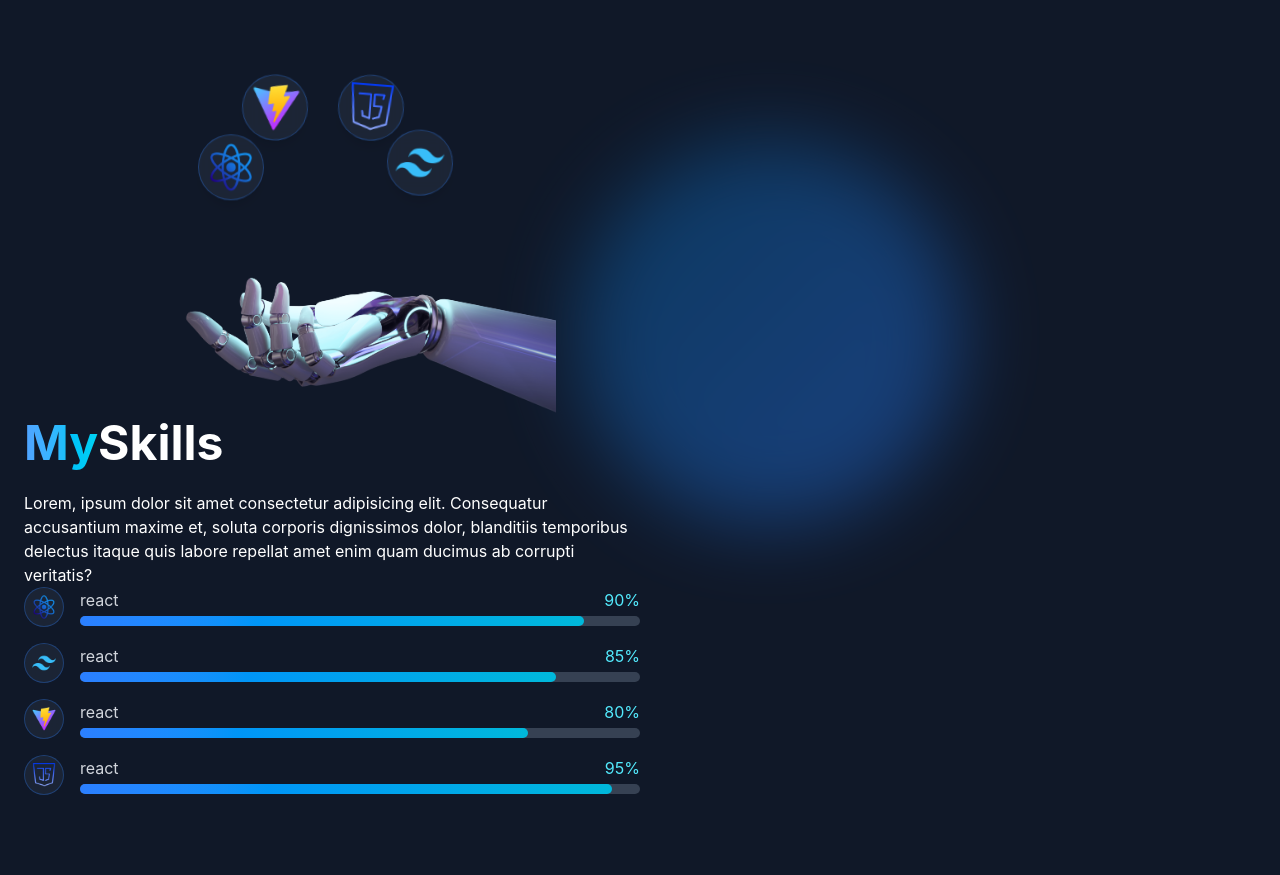
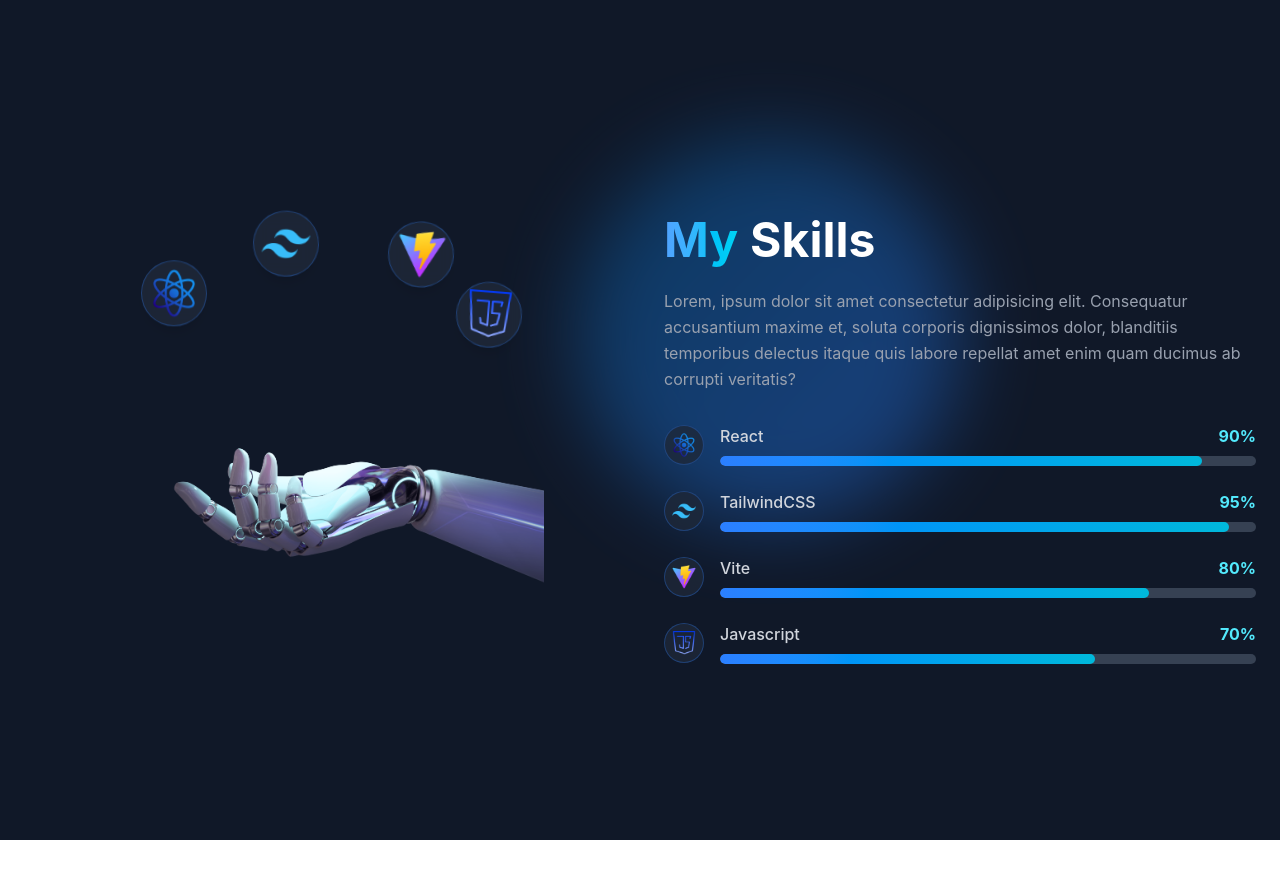
Before and after one commit to Alnoman047/portfolio, a React app: page / in a window 1280 px wide. Shown: the part 760-1635 px from the top of the page. After the commit the page ends 1600 px from the top, so only its background shows below. Built offline with nearby package versions, Linux system fonts and the light colour scheme; the HTML template or start-up script is replaced by a standard one.

Commit message:
completed skills section

```diff
--- a/src/Components/Skills.jsx
+++ b/src/Components/Skills.jsx
@@ -7,10 +7,10 @@ import hand from '../assets/Hand.png'
 
 const Skills = () => {
     const skills = [
-        {name: 'react', icon: icon, level:90},
-        {name: 'react', icon: icon1, level:85},
-        {name: 'react', icon: icon2, level:80},
-        {name: 'react', icon: icon3, level:95},
+        {name: 'React', icon: icon, level:90},
+        {name: 'TailwindCSS', icon: icon1, level:95},
+        {name: 'Vite', icon: icon2, level:80},
+        {name: 'Javascript', icon: icon3, level:70},
     ];
     const containerVariants = {
         hidden: { opacity: 0},
@@ -37,17 +37,19 @@ const Skills = () => {
     <section id='skills'
     className='min-h-screen flex items-center justify-center bg-gray-900 py-20 relative overflow-hidden'>
         <div className='absolute top-[100px] left-64 inset-x-0 flex items-start justify-center '>
-        <div
-        className='h-96 w-96 bg-linear-to-br from-[#0268b0] to-blue-500 blur-2xl opacity-40 rounded-full'>
+            <div className='h-96 w-96 bg-linear-to-br from-[#0268b0] to-blue-500 blur-2xl opacity-40 rounded-full'></div>
         </div>
-        </div>
+
         <motion.div
         variants={containerVariants}
         initial='hidden'
         whileInView='visible'
         viewport={{ once: false}}
         className='container mx-auto px-6 relative z-10'>
-           <div className=' flex- flex-col lg:flex-row items-center justify-between gap-12'>
+
+           {/* FIXED: corrected flex- to flex */}
+           <div className='flex flex-col lg:flex-row items-center justify-between gap-12'>
+
             {/* Images */}
             <motion.div
             variants={itemVariants}
@@ -60,14 +62,17 @@ const Skills = () => {
                     whileHover={{ scale: 1.05}}
                     transition={{ duration: 0.3}}>
                     </motion.img>
+
                 {/* Icons */}
                 {skills.map((skill, index) => {
+                    // FIXED: Re-positioned icons cleanly relative to the container box
                     const positions = [
-                        {top: '5%', left: '20%'},
-                        {top: '5%', right: '23%'},
-                        {bottom: '90%', left: '30%'},
-                        {bottom: '90%', right: '34%'},
+                        { top: '-10%', left: '10%' },
+                        { top: '-25%', left: '35%' },
+                        { top: '-20%', right: '20%' },
+                        { top: '0%', right: '5%' },
                     ];
+
                     return (
                         <motion.div
                         key={skill.name}
@@ -90,33 +95,32 @@ const Skills = () => {
                             boxShadow: '0 0 20px rgba(59, 130, 246, 0.6)'
                         }}>
                           <img src={skill.icon} alt={skill.name} className='w-12 h-12 object-contain'/>
-
                         </motion.div>
-
                         </motion.div>
                     )
                 })}
                 </div>
+            </motion.div>
 
-            </motion.div>
             {/* Content */}
             <motion.div
             variants={itemVariants}
-            className='lg:w-1/2 text-white'>
+            className='lg:w-1/2 text-white w-full'>
                 <motion.h2
                 variants={itemVariants}
                 className='text-4xl md:text-5xl font-bold mb-6'>
-                    <span className='text-transparent bg-clip-text bg-linear-to-r from-blue-400 to-cyan-400'>
+                    <span className='text-transparent bg-clip-text bg-linear-to-r from-blue-400 to-cyan-400 mr-3'>
                         My
                     </span>
                     Skills
                 </motion.h2>
-                <motion.p>
+                <motion.p className="text-gray-400 leading-relaxed">
                     Lorem, ipsum dolor sit amet consectetur adipisicing elit. Consequatur accusantium maxime et, soluta corporis dignissimos dolor, blanditiis temporibus delectus itaque quis labore repellat amet enim quam ducimus ab corrupti veritatis?
                 </motion.p>
-                 {/* Skills Section */}
+
+                 {/* Skills Bars Section */}
                 <motion.div variants={itemVariants}>
-                    <div className='space-y-4'>
+                    <div className='space-y-6 mt-8'>
                         {skills.map((skill, index) => (
                             <motion.div
                             key={skill.name}
@@ -125,33 +129,30 @@ const Skills = () => {
                             whileInView={{ opacity: 1, x: 0}}
                             transition={{ duration: 0.5, delay: index * 0.1}}
                             viewport= {{ once: true}}>
-                    <div className='w-10 h-10 mr-4 bg-gray-800/80 backdrop-blur-sm rounded-full flex items-center justify-center border border-blue-500/30'>
+                                <div className='w-10 h-10 mr-4 bg-gray-800/80 backdrop-blur-sm rounded-full flex items-center justify-center border border-blue-500/30 shrink-0'>
                                     <img src={skill.icon} alt={skill.name} className='w-6 h-6 object-contain'/>
                                 </div>
                                 <div className='flex-1'>
-                        <div className='flex justify-between mb-1'>
-                            <span className='text-gray-300'>
+                                    <div className='flex justify-between mb-2'>
+                                        <span className='text-gray-300 font-medium'>
                                             {skill.name}
                                         </span>
-                            <span className='text-cyan-300'>
+                                        <span className='text-cyan-300 font-bold'>
                                             {skill.level}%
                                         </span>
                                     </div>
-                        <div className='w=full bg-gray-700 rounded-full h-2.5'>
+
+                                    {/* FIXED: replaced w=full with w-full */}
+                                    <div className='w-full bg-gray-700 rounded-full h-2.5 overflow-hidden'>
                                         <motion.div
                                         className='bg-linear-to-r from-blue-500 to-cyan-500 h-2.5 rounded-full'
                                         initial = {{ width: 0}}
                                         whileInView= {{ width: `${skill.level}%`}}
                                         transition={{duration: 1, delay: index * 0.2}}
                                         viewport={{ once: true}}
-                            >
-
-                            </motion.div>
-
+                                        ></motion.div>
                                     </div>
-
                                 </div>
-
                             </motion.div>
                         ))}
                     </div>
@@ -159,7 +160,6 @@ const Skills = () => {
             </motion.div>
             </div>
         </motion.div>
-
     </section>
   )
 }
```
Lines whose indentation alone changed are shown as unchanged.
